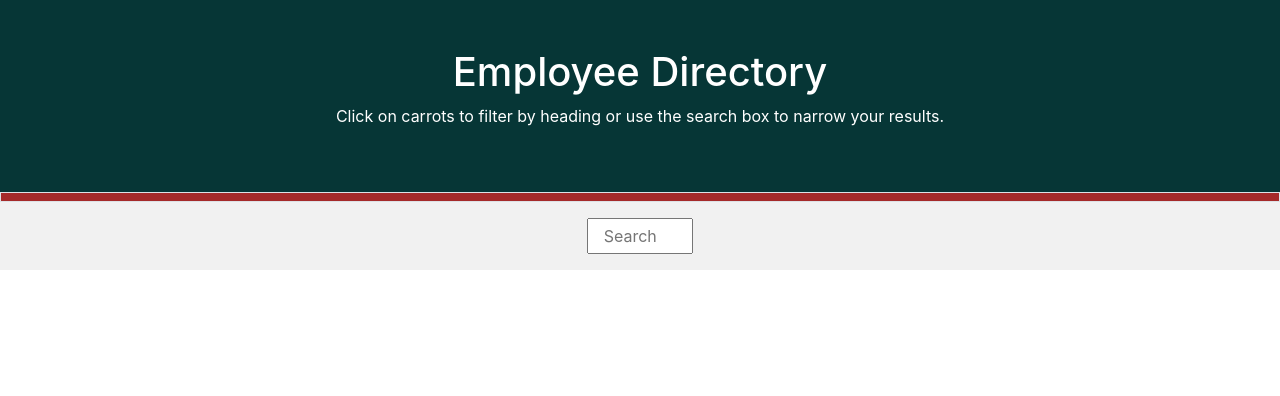
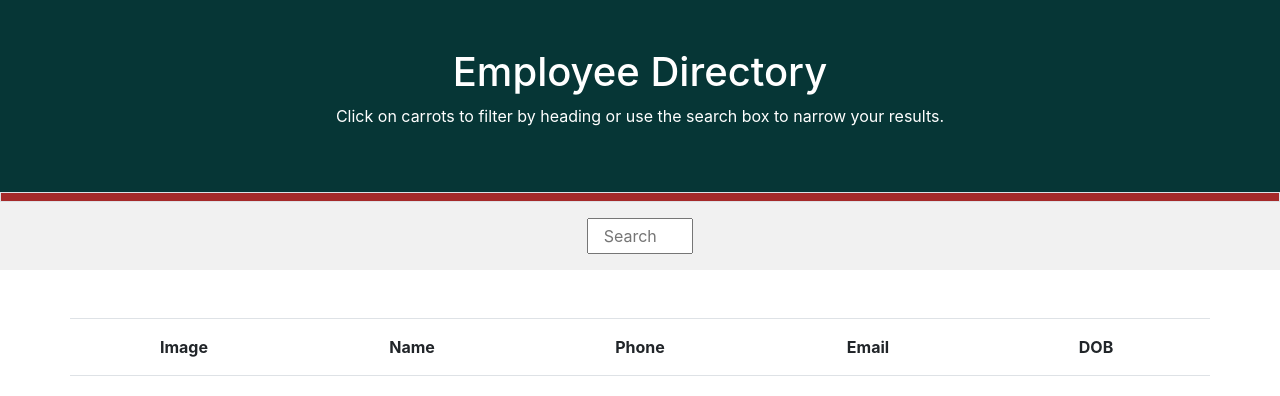
Before and after one commit to caymanh/employee-directory, a React (Create React App) app: page / in a window 1280 px wide. Shown: the top 396 px of the page. Built offline with nearby package versions, Linux system fonts and the light colour scheme.

Commit message:
added employee table component

```diff
--- a/src/App.js
+++ b/src/App.js
@@ -2,6 +2,7 @@ import "./App.css";
 import Header from "./Components/Header/Header";
 import Border from "./Components/Border/Border"
 import Search from "./Components/Search/Search"
+import EmployeeTable from "./Components/EmployeeTable/EmployeeTable";
 
 function App() {
   return (
@@ -9,6 +10,7 @@ function App() {
       <Header />
       <Border />
       <Search />
+      <EmployeeTable />
     </div>
   );
 }
--- /dev/null
+++ b/src/Components/EmployeeTable/EmployeeTable.js
@@ -0,0 +1,18 @@
+import React from "react";
+import "./EmployeeTable.css";
+
+function EmployeeTable() {
+  return (
+    <div className="pt-5 container">
+    <div className="row font-weight-bold border-top border-bottom py-3">
+    <div className="col">Image</div>
+    <div className="col">Name</div>
+    <div className="col">Phone</div>
+    <div className="col">Email</div>
+    <div className="col">DOB</div>
+    </div>
+    </div>
+  );
+}
+
+export default EmployeeTable;
```
Also changed, not shown: src/Components/EmployeeTable/EmployeeTable.css (added).
